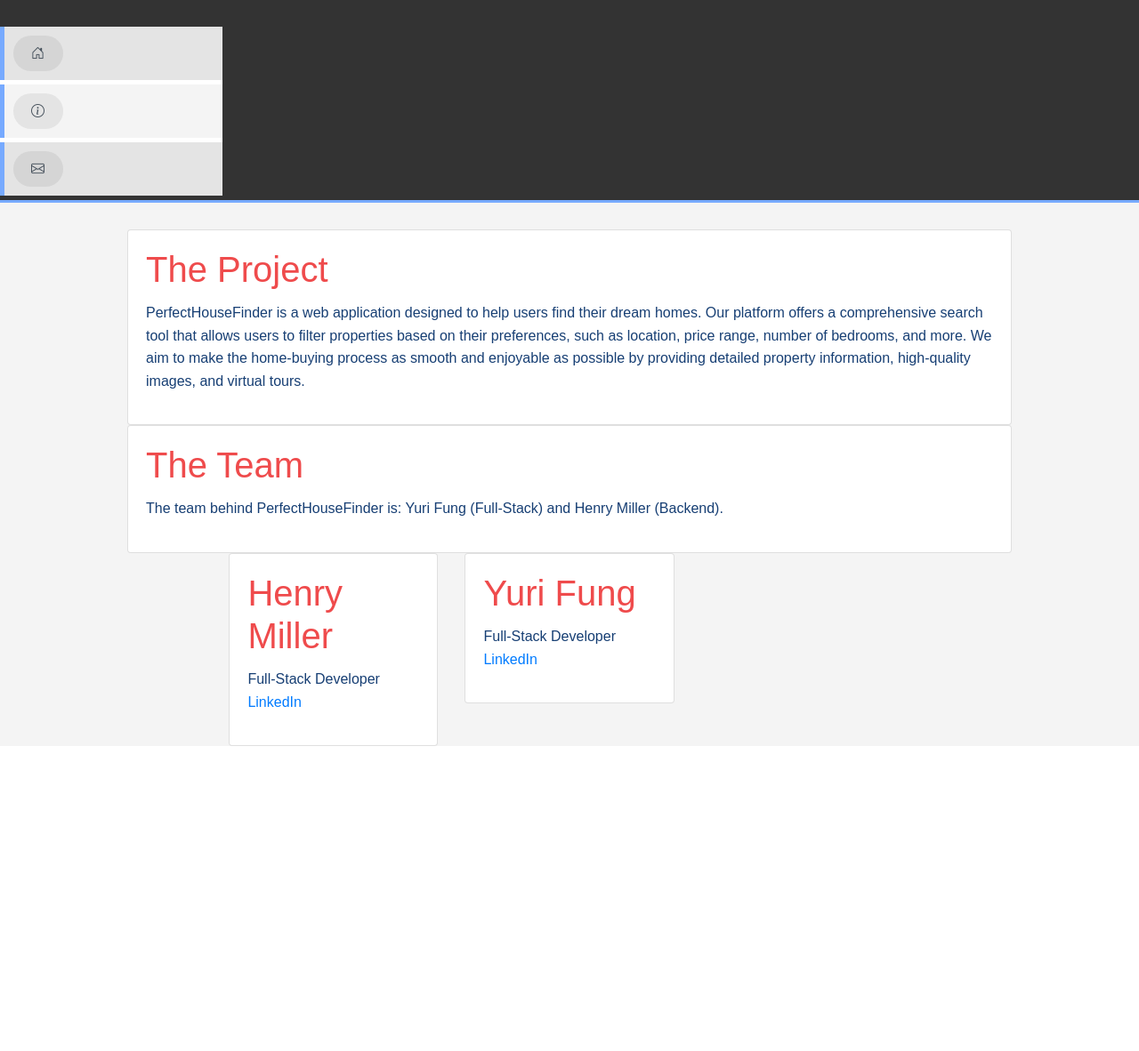
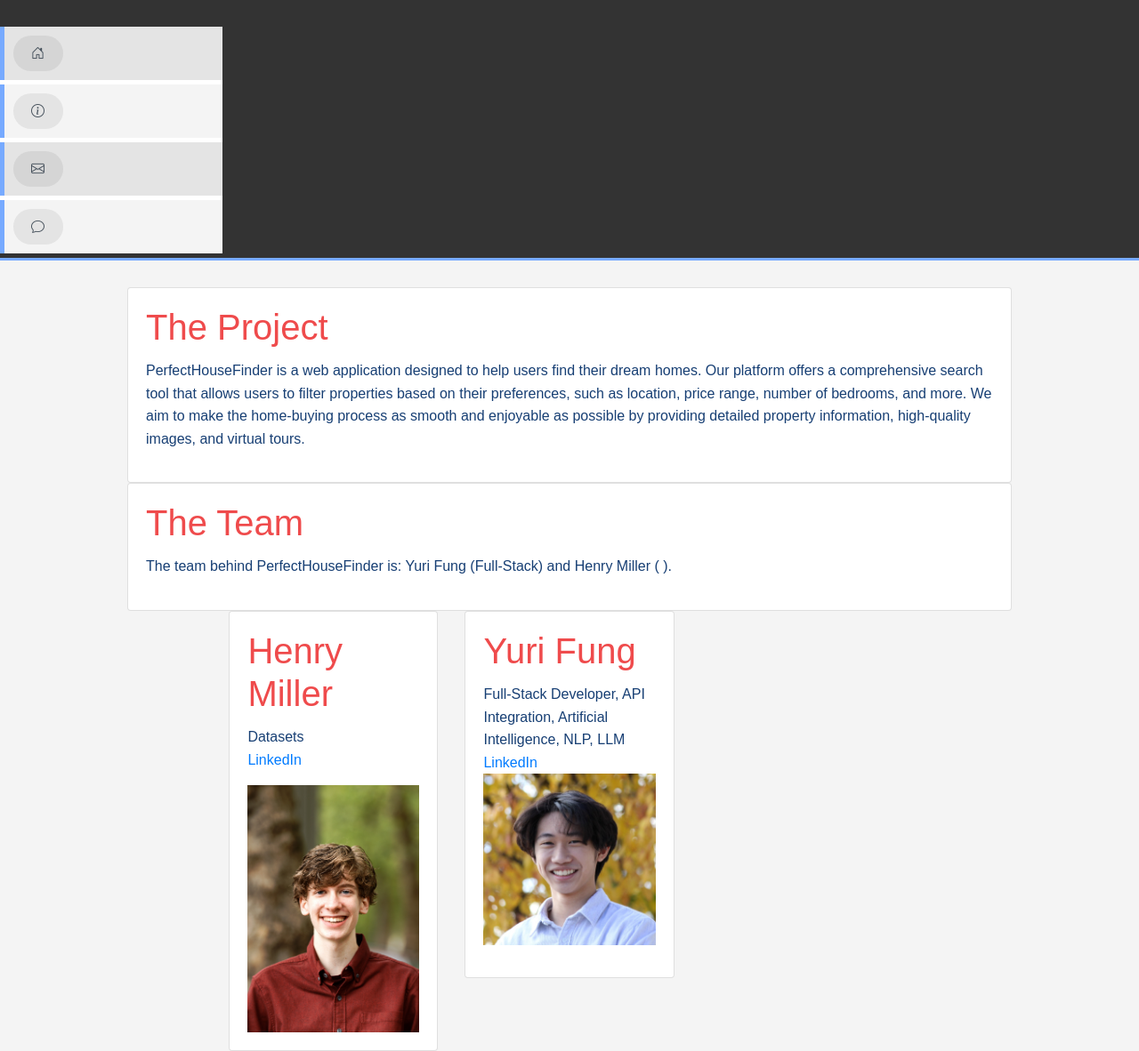
Before and after one commit to SUPERINTIALD/PerfectHouseFinder, a Flask app: page /about in a window 1280 px wide. Shown: the whole page at 89% size. Before the commit the page ends 839 px from the top, so only its background shows below. Run offline with Flask 3, Linux system fonts and the light colour scheme; some libraries are stand-ins or nearby versions.

Commit message:
added henry and yuri pic, as well as fix nav, routes

```diff
--- a/app.py
+++ b/app.py
@@ -18,7 +18,7 @@ app = Flask(__name__)
 
 @app.route('/')
 def index():
-	return render_template('index.html')
+	return render_template('home.html')
 
 @app.route('/home')
 def home():
@@ -27,8 +27,8 @@ def home():
 @app.route('/about')
 def about():
     images = [
-        'path/to/riley_mei_image.jpg',
-        'path/to/yuri_fung_image.jpg'
+        './static/img/Yuri.jpg',
+        './static/img/Henry.jpg',
     ]
     return render_template('about.html', images=images)
 
@@ -36,7 +36,9 @@ def about():
 def contact():
     return render_template('contact.html')
 
-
+@app.route('/chat')
+def chatRoom():
+    return render_template('index.html')
 
 # Load the NLP model
     # tokenizer = AutoTokenizer.from_pretrained('distilbert-base-uncased-distilled-squad')
--- a/templates/about.html
+++ b/templates/about.html
@@ -26,7 +26,7 @@
             <div class="card-body">
                 <h1 class="card-title" style="color: #ef4b4c">The Team</h1>
                 <p style="color:#173f74">
-                    The team behind PerfectHouseFinder is: Yuri Fung (Full-Stack) and Henry Miller (Backend).
+                    The team behind PerfectHouseFinder is: Yuri Fung (Full-Stack) and Henry Miller (    ).
         </div>
     </div>
     <div class="container">
@@ -37,10 +37,10 @@
                     <div class="card-body">
                         <h1 class="card-title" style="color: #ef4b4c">Henry Miller</h1>
                         <p style="color:#173f74">
-                            Full-Stack Developer<br>
-                            <a href="https://linkedin.com/in/riley-mei" target="_blank">LinkedIn</a>
+                            Datasets<br>
+                            <a href="https://www.linkedin.com/in/henrymmiller/" target="_blank">LinkedIn</a>
                         </p>
-                        <!-- <img id="self_image" src="{{ images[0] }}" alt="Henry Miller's Image"> -->
+                        <img id="self_image" src="{{ images[1] }}" alt="Henry Miller's Image " style="max-width: 100%; height: 100%;">
                     </div>
                 </div>
             </div>
@@ -49,10 +49,11 @@
                     <div class="card-body">
                         <h1 class="card-title" style="color: #ef4b4c">Yuri Fung</h1>
                         <p style="color:#173f74">
-                            Full-Stack Developer <br>
+                            Full-Stack Developer, API Integration, Artificial Intelligence, NLP, LLM <br>
                             <a href="https://www.linkedin.com/in/yuri-m-fung/ " target="_blank">LinkedIn</a>
+                            <img id="self_image" src="{{ images[0] }}" alt="Yuri's Image" style="max-width: 100%; height: 100%;">
                         </p>
-                        <!-- <img id="self_image" src="{{ images[1] }}" alt="Henry Miller's Image"> -->
+
                     </div>
                 </div>
             </div>
--- a/templates/nav.html
+++ b/templates/nav.html
@@ -5,7 +5,7 @@
         <li><a href="/home"> <i class = "bi bi-house-door"> </i> <span>Home</span></a></li>
         <li><a href="/about"> <i class = "bi bi-info-circle"> </i> <span>About Us</span></a></li>
         <li><a href="/contact"> <i class = "bi bi-envelope"> </i> <span>Contact</span></a></li>
-
+        <li><a href="/chat"> <i class = "bi bi-chat"></i><span>Chat</span></a></li>
     </ul>
 </nav>
 <!-- </header> -->
```
Also changed, not shown: templates/contact.html (+1 -7 lines), templates/index.html (+1 -7 lines), static/img/Henry.jpg (added), static/img/Yuri.jpg (added).
